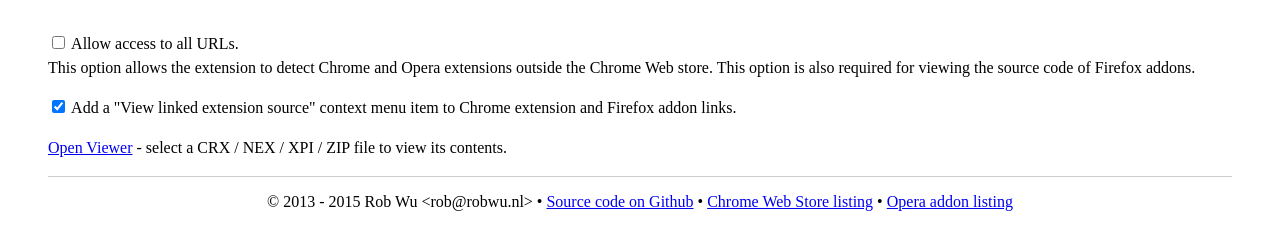
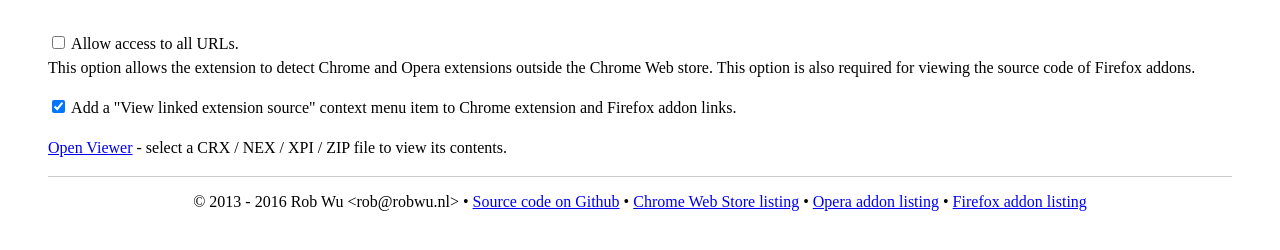
Before and after one commit to Rob--W/crxviewer, a browser extension: page src/options.html in a window 1280 px wide. Drawn offline with Linux system fonts and the light colour scheme.

Commit message:
Add placeholder for Firefox addon
The slug has been reserved on AMO, by copying src/manifest_firefox.json
to manifest.json, touching all referenced files and copying src/icons,
and setting the manifest version to 0.0.0.1.

Icon created using
`inkscape -z -e firefox-stuff/icon64.png -w 64 -h 32 src/icons/icon.svg`

```diff
--- a/src/options.html
+++ b/src/options.html
@@ -38,10 +38,11 @@ footer {
     <a href="crxviewer.html">Open Viewer</a> - select a CRX / NEX / XPI / ZIP file to view its contents.
 </label>
 <footer>
-    &copy; 2013 - 2015 Rob Wu &lt;rob@robwu.nl&gt;
+    &copy; 2013 - 2016 Rob Wu &lt;rob@robwu.nl&gt;
     &bull; <a href="https://github.com/Rob--W/crxviewer">Source code on Github</a>
     &bull; <a href="https://chrome.google.com/webstore/detail/chrome-extension-source-v/jifpbeccnghkjeaalbbjmodiffmgedin">Chrome Web Store listing</a>
     &bull; <a href="https://addons.opera.com/en/extensions/details/extension-source-viewer/">Opera addon listing</a>
+    &bull; <a href="https://addons.mozilla.org/firefox/addon/crxviewer/">Firefox addon listing</a>
 </footer>
 <script src="options.js"></script>
 </body>
```
Also changed, not shown: README.md, firefox-stuff/icon64.png (added).
